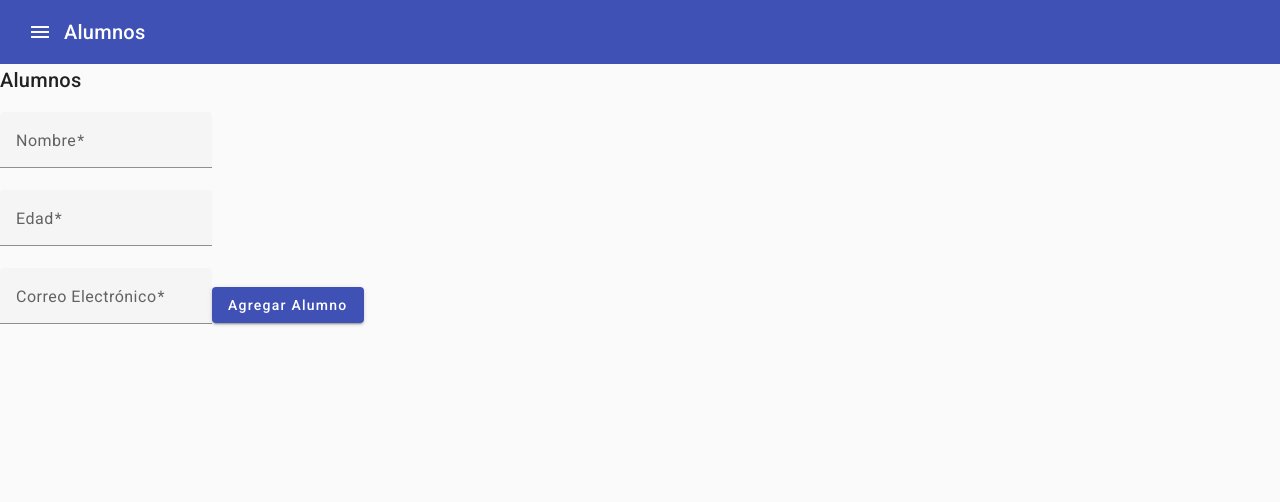
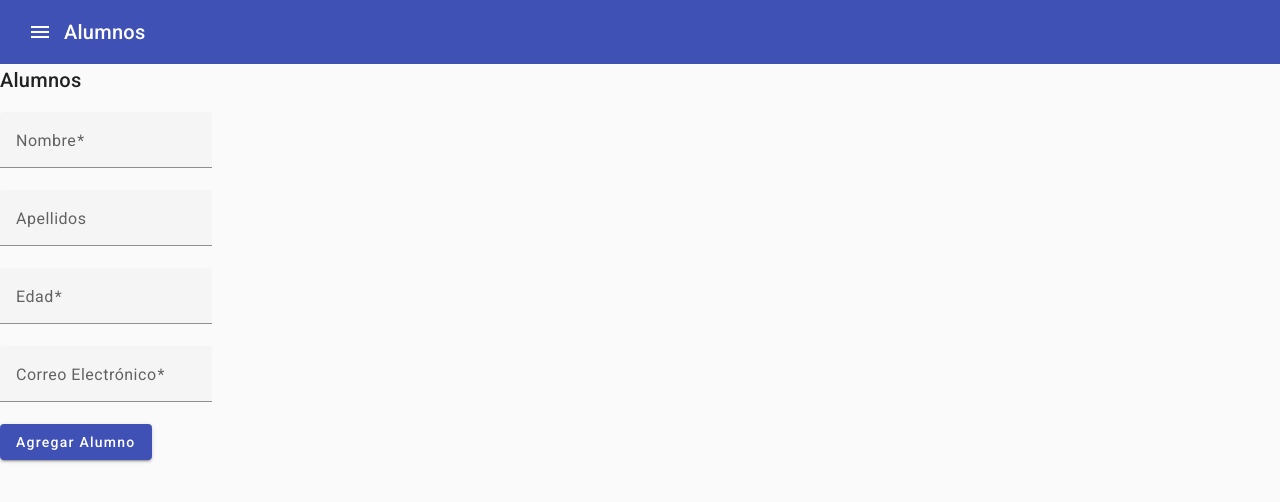
Before and after one commit to lautarorodriguezloiza/TP-1-angularCli, an Angular app: page / in a window 1280 px wide. Shown: the top 502 px of the page. Built offline with nearby package versions, Linux system fonts and the light colour scheme.

Commit message:
primera entrega

```diff
--- a/src/app/formatoDeMiPag/pages/home/home.component.css
+++ b/src/app/formatoDeMiPag/pages/home/home.component.css
@@ -48,3 +48,8 @@ font-weight: bold;
     border-bottom: 1px solid #ccc;
     padding-bottom: 0.5rem;
     }
+
+    .boton{
+        display: flex;
+        justify-content: center;
+    }
--- a/src/app/formatoDeMiPag/pages/home/home.component.html
+++ b/src/app/formatoDeMiPag/pages/home/home.component.html
@@ -5,6 +5,11 @@
         <mat-form-field>
         <mat-label>Nombre</mat-label>
         <input matInput formControlName="nombre" required>
+        </mat-form-field>
+
+        <mat-form-field>
+            <mat-label>Apellidos</mat-label>
+            <input matInput formControlName="apellido">
         </mat-form-field>
 
         <mat-form-field>
@@ -17,21 +22,24 @@
         <input matInput type="email" formControlName="email" required>
         </mat-form-field>
 
-        <button mat-raised-button color="primary" type="submit">Agregar Alumno</button>
+        <button class="boton" mat-raised-button color="primary" type="submit">Agregar Alumno</button>
+
     </form>
-
     <div *ngIf="alumnos.length > 0">
         <h2 class="lista">Lista de Alumnos</h2>
         <table>
         <tr>
             <th>Nombre</th>
+            <th>Apellido</th>
             <th>Edad</th>
             <th>Correo Electrónico</th>
         </tr>
         <tr *ngFor="let a of alumnos">
             <td>{{ a.nombre }}</td>
+            <td>{{ a.apellido | apellidos }}</td>
             <td>{{ a.edad }}</td>
             <td>{{ a.email }}</td>
+
         </tr>
         </table>
     </div>
--- a/src/app/formatoDeMiPag/pages/home/home.component.ts
+++ b/src/app/formatoDeMiPag/pages/home/home.component.ts
@@ -4,6 +4,7 @@ import {  FormBuilder, FormGroup, Validators } from '@angular/forms';
 
 interface Alumno {
   nombre: string;
+  apellido:string
   edad: number;
   email: string;
   asistencia: boolean;
@@ -23,6 +24,7 @@ export class HomeComponent {
   constructor(private formBuilder: FormBuilder) {
     this.alumnoForm = this.formBuilder.group({
       nombre: ['', Validators.required],
+      apellido: [''],
       edad: [null, Validators.required],
       email: ['', [Validators.required, Validators.email]]
     });
--- a/src/app/formatoDeMiPag/pages/home/home.module.ts
+++ b/src/app/formatoDeMiPag/pages/home/home.module.ts
@@ -6,14 +6,14 @@ import { MatButtonModule } from '@angular/material/button';
 import { MatFormFieldModule } from '@angular/material/form-field';
 import { SharedModule } from 'src/app/shared/shared.module';
 import {  FormsModule, ReactiveFormsModule } from '@angular/forms';
-
+import { FormatoApellidoPipe } from './pipes/apellidos'
 
 
 
 @NgModule({
   declarations: [
     HomeComponent,
-
+    FormatoApellidoPipe,
   ],
   imports: [
     CommonModule,
--- /dev/null
+++ b/src/app/formatoDeMiPag/pages/home/pipes/apellidos.ts
@@ -0,0 +1,13 @@
+import { Pipe, PipeTransform } from '@angular/core';
+
+@Pipe({
+    name: 'apellidos'
+})
+export class FormatoApellidoPipe implements PipeTransform {
+    transform(apellido: string): string {
+    if (!apellido) {
+        return '-';
+    }
+    return apellido.charAt(0).toUpperCase() + apellido.slice(1).toLowerCase();
+    }
+}
```
